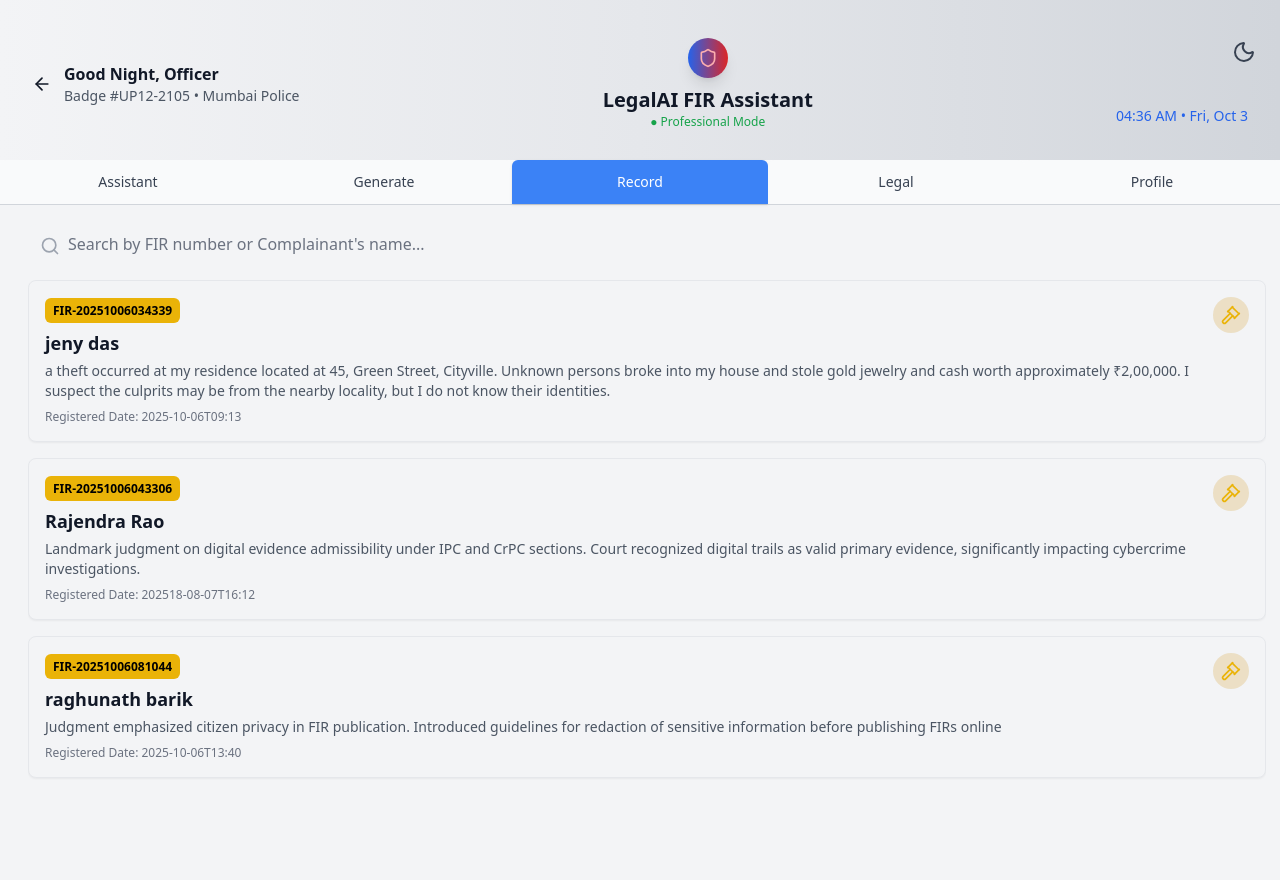
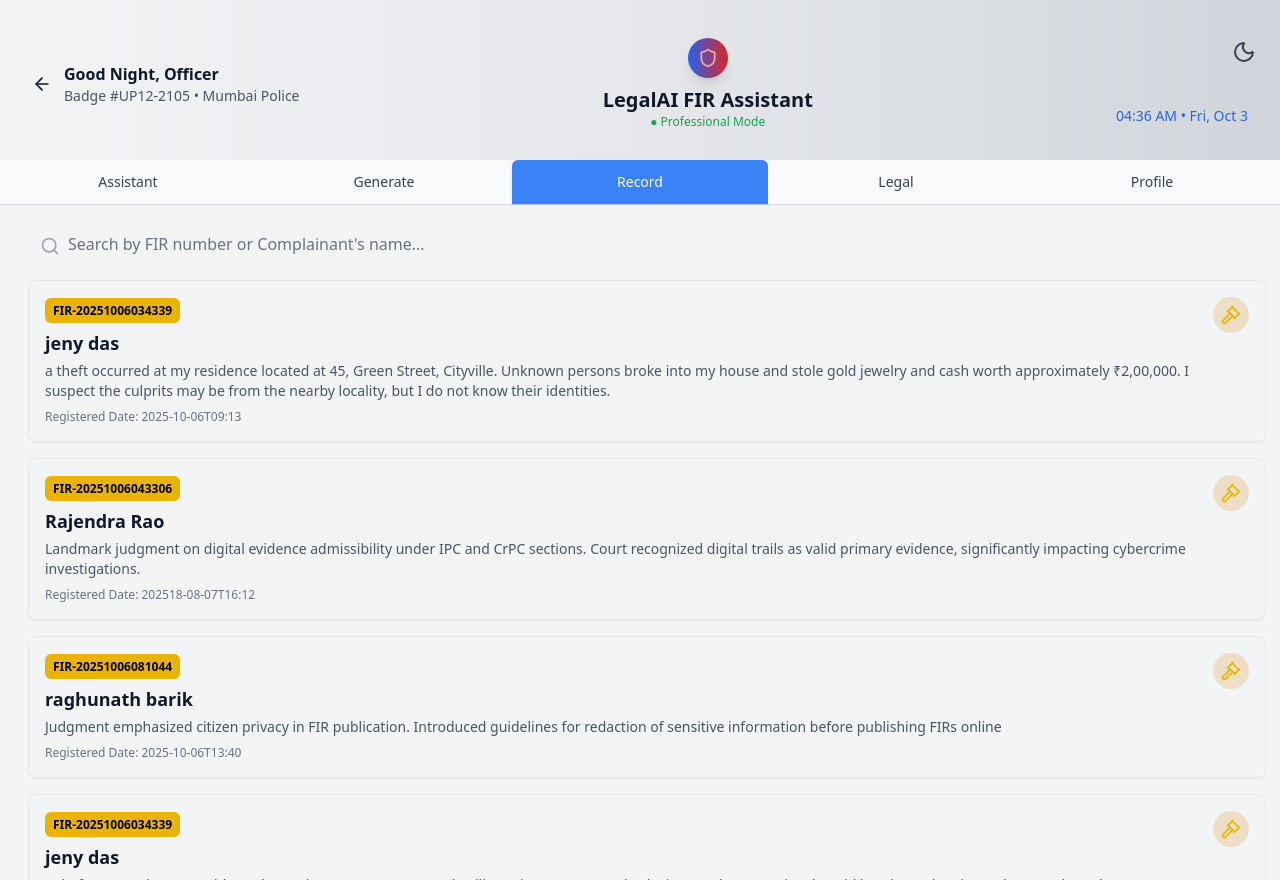
Before and after one commit to cooldkt143/legalAi, a React (Vite) app: page /officerHome in a window 1280 px wide. Both pictures are taken after a click on the button "Record". Built offline with nearby package versions, Linux system fonts and the light colour scheme.

Commit message:
editing police officer's record page

```diff
--- a/src/components/officer/OfficerRecord.jsx
+++ b/src/components/officer/OfficerRecord.jsx
@@ -35,7 +35,7 @@ const OfficerRecord = () => {
 
       {/* Scrollable Records List with hidden scrollbar */}
       <div
-        className="flex-1 overflow-y-auto space-y-4 pb-4 scrollbar-hide"
+        className="flex-1 overflow-y-auto space-y-4 pb-60 scrollbar-hide"
       >
         {filteredRecords.map((record, idx) => (
           <div
--- a/src/data/record.json
+++ b/src/data/record.json
@@ -31,5 +31,38 @@
       "description": "Judgment emphasized citizen privacy in FIR publication. Introduced guidelines for redaction of sensitive information before publishing FIRs online"
     },
     "createdAt": "2025-10-06T08:11:58.835Z"
+  },
+    {
+    "firNumber": "FIR-20251006034339",
+    "dateTime": "2025-10-06T09:13",
+    "complainant": {
+      "name": "jeny das",
+      "address": "jamna stree gorakhpur",
+      "phone": "8596412370",
+      "description": "a theft occurred at my residence located at 45, Green Street, Cityville. Unknown persons broke into my house and stole gold jewelry and cash worth approximately ₹2,00,000. I suspect the culprits may be from the nearby locality, but I do not know their identities."
+    },
+    "createdAt": "2025-10-06T03:46:15.760Z"
+  },
+  {
+    "firNumber": "FIR-20251006043306",
+    "dateTime": "202518-08-07T16:12",
+    "complainant": {
+      "name": "Rajendra Rao",
+      "address": "chandini street",
+      "phone": "798465132",
+      "description": "Landmark judgment on digital evidence admissibility under IPC and CrPC sections. Court recognized digital trails as valid primary evidence, significantly impacting cybercrime investigations."
+    },
+    "createdAt": "2025-10-06T04:34:33.006Z"
+  },
+  {
+    "firNumber": "FIR-20251006081044",
+    "dateTime": "2025-10-06T13:40",
+    "complainant": {
+      "name": "raghunath barik",
+      "address": "skula nagar ",
+      "phone": "6370569685",
+      "description": "Judgment emphasized citizen privacy in FIR publication. Introduced guidelines for redaction of sensitive information before publishing FIRs online"
+    },
+    "createdAt": "2025-10-06T08:11:58.835Z"
   }
 ]
```
